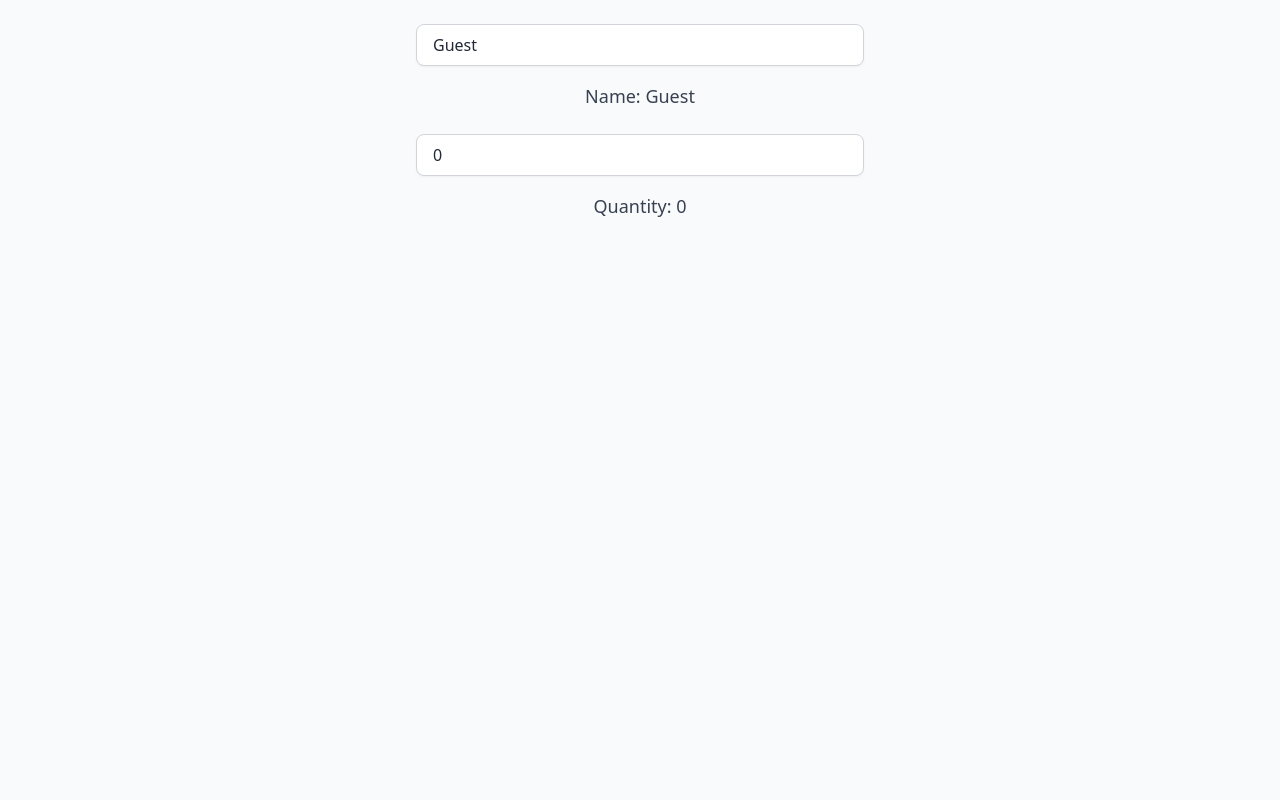
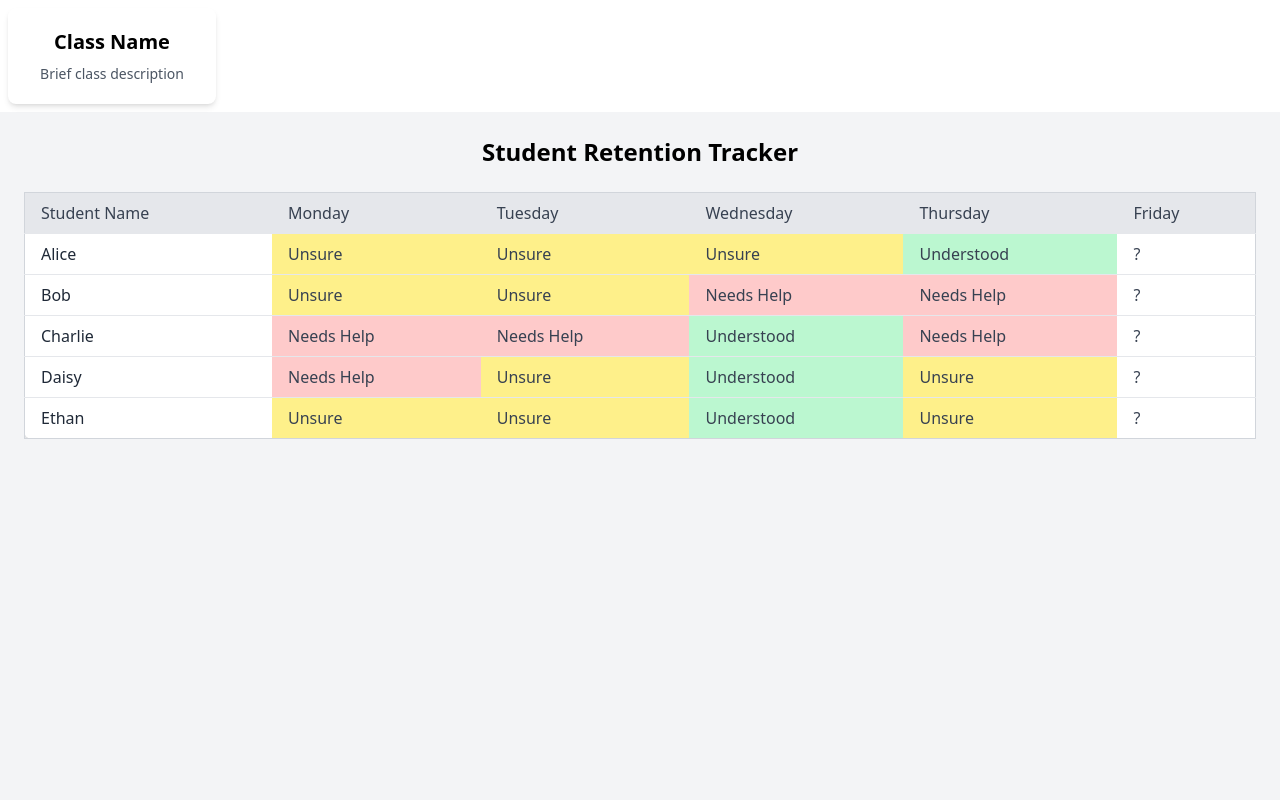
Before and after one commit to cfgcolumbus24/Team-9, a React (Vite) app in the folder adaptED/: page / in a window 1280 px wide. Shown: the top 800 px of the page. Built offline with nearby package versions, Linux system fonts and the light colour scheme.

Commit message:
Changing UI of student retention section for clarity

```diff
--- a/adaptED/src/App.jsx
+++ b/adaptED/src/App.jsx
@@ -9,9 +9,7 @@ function App() {
 
   return (
     <div>
-      <FieldPiece></FieldPiece>
       <TeacherClassButton></TeacherClassButton>
-      <h1>adaptED</h1>
       <PerClassRetentionTable></PerClassRetentionTable>
       <LessonPlanGenerator></LessonPlanGenerator>
     </div>
--- a/adaptED/src/Components/PerClassRetentionTable.jsx
+++ b/adaptED/src/Components/PerClassRetentionTable.jsx
@@ -1,37 +1,31 @@
 import React, { useState } from 'react';
-
 
 const students = ["Alice", "Bob", "Charlie", "Daisy", "Ethan"];
 const daysOfWeek = ["Monday", "Tuesday", "Wednesday", "Thursday", "Friday"];
 
-
 function PerClassRetentionTable() {
     const today = new Date().toLocaleDateString("en-US", { weekday: 'long' });
 
-
     // Helper function to generate random default values
-    const getRandomStatus = () => {
+    const getRandomStatus = (day) => {
         const statuses = ["Understood", "Unsure", "Needs Help"];
-        return statuses[Math.floor(Math.random() * statuses.length)];
+        return day === "Friday" ? "?" : statuses[Math.floor(Math.random() * statuses.length)];
     };
-
 
     // Initialize state with varied default values
     const [understanding, setUnderstanding] = useState(
         students.reduce((acc, student) => {
             acc[student] = {};
             daysOfWeek.forEach(day => {
-                acc[student][day] = getRandomStatus();
+                acc[student][day] = getRandomStatus(day);
             });
             return acc;
         }, {})
     );
 
-
     const [isModalOpen, setModalOpen] = useState(false);
     const [currentStudent, setCurrentStudent] = useState("");
     const [currentDay, setCurrentDay] = useState("");
-
 
     const openModal = (student, day) => {
         setCurrentStudent(student);
@@ -39,9 +33,7 @@ function PerClassRetentionTable() {
         setModalOpen(true);
     };
 
-
     const closeModal = () => setModalOpen(false);
-
 
     const updateUnderstanding = (status) => {
         setUnderstanding(prev => ({
@@ -54,6 +46,19 @@ function PerClassRetentionTable() {
         closeModal();
     };
 
+    // Function to determine background color based on the status
+    const getStatusColor = (status) => {
+        switch (status) {
+            case "Understood":
+                return "bg-green-200";
+            case "Unsure":
+                return "bg-yellow-200";
+            case "Needs Help":
+                return "bg-red-200";
+            default:
+                return "bg-white";
+        }
+    };
 
     return (
         <div className="p-6 bg-gray-100 min-h-screen">
@@ -73,10 +78,13 @@ function PerClassRetentionTable() {
                             <tr key={student} className="border-t border-gray-200">
                                 <td className="px-4 py-2 font-medium text-gray-800">{student}</td>
                                 {daysOfWeek.map(day => (
-                                    <td key={day} className="px-4 py-2">
+                                    <td
+                                        key={day}
+                                        className={`px-4 py-2 ${day !== "Friday" ? "bg-gray-300 text-gray-500" : today === "Friday" ? "border border-blue-500" : ""} ${getStatusColor(understanding[student][day])}`}
+                                    >
                                         <div className="flex items-center justify-between">
                                             <span className="text-gray-700">{understanding[student][day]}</span>
-                                            {day === today && (
+                                            {day === "Friday" && today === "Friday" && (
                                                 <button
                                                     onClick={() => openModal(student, day)}
                                                     className="ml-2 px-2 py-1 text-xs font-semibold text-blue-600 bg-blue-100 rounded-lg hover:bg-blue-200 transition"
@@ -92,7 +100,6 @@ function PerClassRetentionTable() {
                     </tbody>
                 </table>
             </div>
-
 
             {/* Modal */}
             {isModalOpen && (
@@ -134,5 +141,4 @@ function PerClassRetentionTable() {
     );
 }
 
-
 export default PerClassRetentionTable;
--- a/adaptED/src/output.css
+++ b/adaptED/src/output.css
@@ -714,6 +714,11 @@ video {
   border-color: rgb(209 213 219 / var(--tw-border-opacity));
 }
 
+.border-blue-500 {
+  --tw-border-opacity: 1;
+  border-color: rgb(59 130 246 / var(--tw-border-opacity));
+}
+
 .bg-black {
   --tw-bg-opacity: 1;
   background-color: rgb(0 0 0 / var(--tw-bg-opacity));
@@ -771,6 +776,26 @@ video {
 .bg-yellow-500 {
   --tw-bg-opacity: 1;
   background-color: rgb(234 179 8 / var(--tw-bg-opacity));
+}
+
+.bg-gray-300 {
+  --tw-bg-opacity: 1;
+  background-color: rgb(209 213 219 / var(--tw-bg-opacity));
+}
+
+.bg-green-200 {
+  --tw-bg-opacity: 1;
+  background-color: rgb(187 247 208 / var(--tw-bg-opacity));
+}
+
+.bg-red-200 {
+  --tw-bg-opacity: 1;
+  background-color: rgb(254 202 202 / var(--tw-bg-opacity));
+}
+
+.bg-yellow-200 {
+  --tw-bg-opacity: 1;
+  background-color: rgb(254 240 138 / var(--tw-bg-opacity));
 }
 
 .bg-opacity-50 {
@@ -892,6 +917,11 @@ video {
   color: rgb(255 255 255 / var(--tw-text-opacity));
 }
 
+.text-gray-500 {
+  --tw-text-opacity: 1;
+  color: rgb(107 114 128 / var(--tw-text-opacity));
+}
+
 .shadow-lg {
   --tw-shadow: 0 10px 15px -3px rgb(0 0 0 / 0.1), 0 4px 6px -4px rgb(0 0 0 / 0.1);
   --tw-shadow-colored: 0 10px 15px -3px var(--tw-shadow-color), 0 4px 6px -4px var(--tw-shadow-color);
```
